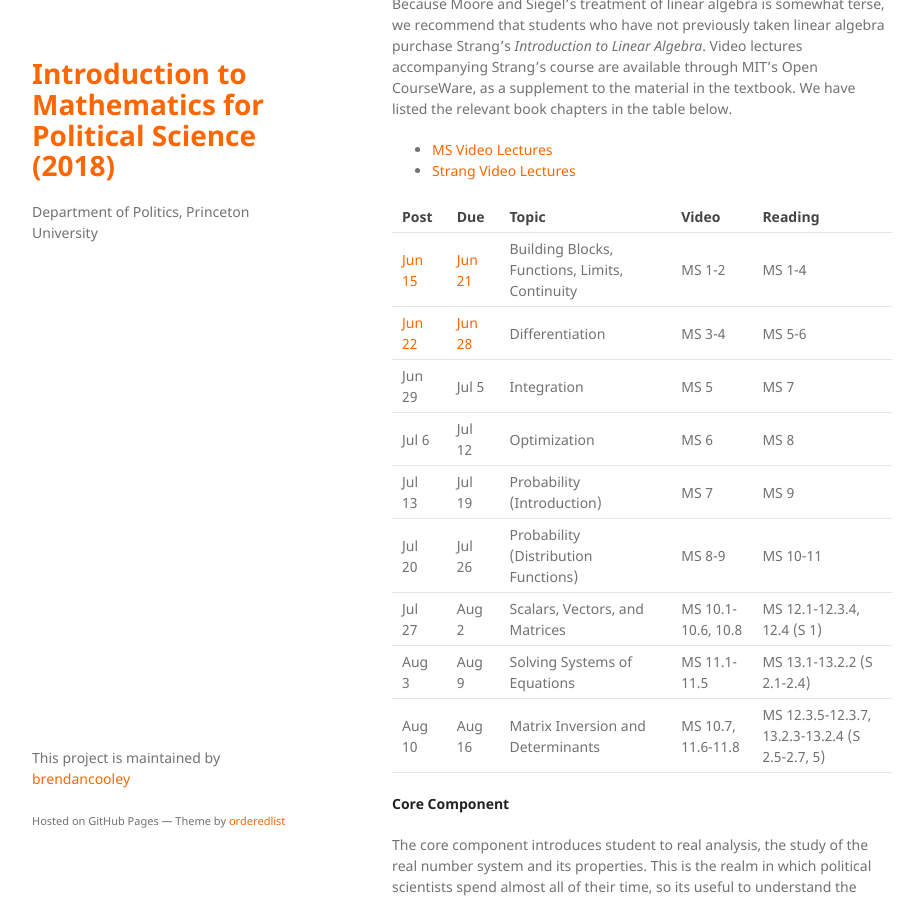
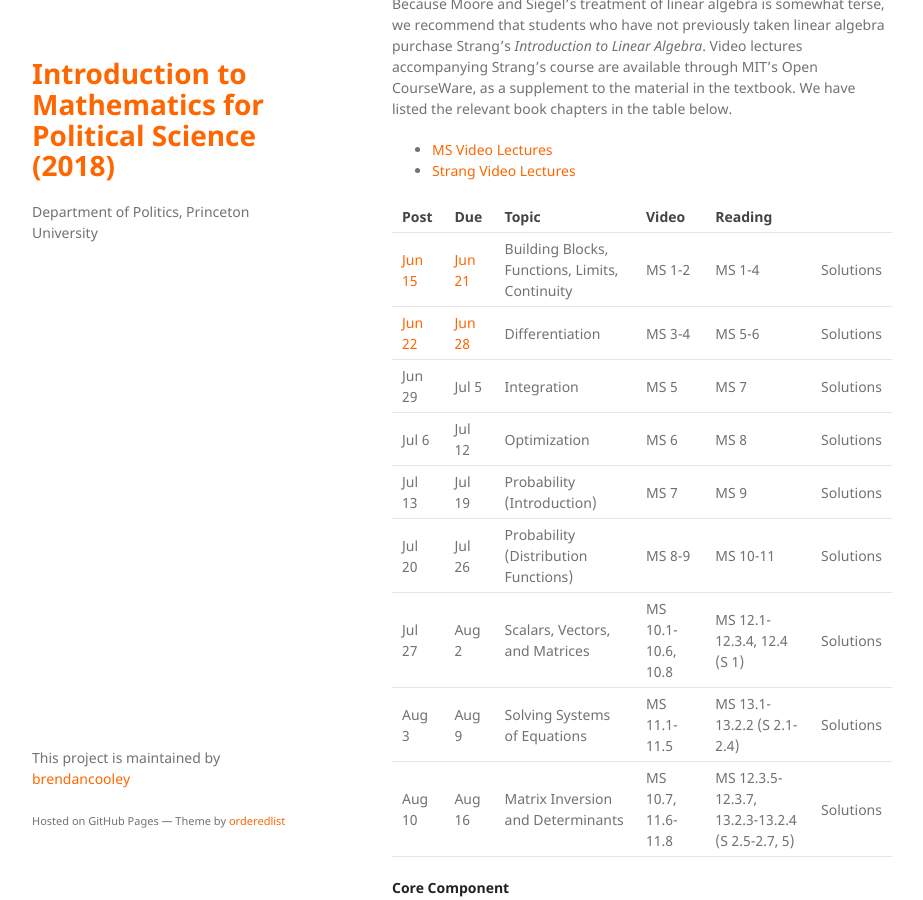
Before and after one commit to brendancooley/imps2019, a Jekyll site: the page built from index.md, in a window 1280 px wide and 900 px high, scrolled down 2632 px. Shown: the whole window, without its empty margins (178-1101 px from the left). Built offline with Jekyll 4.4.1, drawn with Linux system fonts in a browser that asks for light colours; nearby versions of some CDN libraries; a script that is not in the unit is left out; our own code applies the rules of GitHub Pages for plain Markdown files.

Commit message:
solutions field

```diff
--- a/index.md
+++ b/index.md
@@ -71,16 +71,16 @@ Because Moore and Siegel's treatment of linear algebra is somewhat terse, we rec
 - [Strang Video Lectures](https://ocw.mit.edu/courses/mathematics/18-06-linear-algebra-spring-2010/video-lectures/)
 
 | Post   | Due    | Topic                                          | Video              | Reading                                        |
-|--------|--------|------------------------------------------------|--------------------|------------------------------------------------|
-| [Jun 15](https://rawgit.com/brendancooley/imps2018/master/psets/PS1.pdf) | [Jun 21](https://www.dropbox.com/request/2qDgPFUU9eA8OHMBvPEk) | Building Blocks, Functions, Limits, Continuity | MS 1-2             | MS 1-4                                         |
-| [Jun 22](https://rawgit.com/brendancooley/imps2018/master/psets/PS2.pdf) | [Jun 28](https://www.dropbox.com/request/0LREaBVccW7VKUZ5YwYN) | Differentiation                                | MS 3-4             | MS 5-6                                         |
-| Jun 29 | Jul 5  | Integration                                    | MS 5               | MS 7                                           |
-| Jul 6  | Jul 12 | Optimization                                   | MS 6               | MS 8                                           |
-| Jul 13 | Jul 19 | Probability (Introduction)                     | MS 7               | MS 9                                           |
-| Jul 20 | Jul 26 | Probability (Distribution Functions)           | MS 8-9             | MS 10-11                                       |
-| Jul 27 | Aug 2  | Scalars, Vectors, and Matrices                 | MS 10.1-10.6, 10.8 | MS 12.1-12.3.4, 12.4 (S 1)                     |
-| Aug 3  | Aug 9  | Solving Systems of Equations                   | MS 11.1-11.5       | MS 13.1-13.2.2 (S 2.1-2.4)                     |
-| Aug 10 | Aug 16 | Matrix Inversion and Determinants              | MS 10.7, 11.6-11.8 | MS 12.3.5-12.3.7, 13.2.3-13.2.4 (S 2.5-2.7, 5) |
+|--------|--------|------------------------------------------------|--------------------|------------------------------------------------|---|
+| [Jun 15](https://rawgit.com/brendancooley/imps2018/master/psets/PS1.pdf) | [Jun 21](https://www.dropbox.com/request/2qDgPFUU9eA8OHMBvPEk) | Building Blocks, Functions, Limits, Continuity | MS 1-2             | MS 1-4                                         | Solutions |
+| [Jun 22](https://rawgit.com/brendancooley/imps2018/master/psets/PS2.pdf) | [Jun 28](https://www.dropbox.com/request/0LREaBVccW7VKUZ5YwYN) | Differentiation                                | MS 3-4             | MS 5-6                                         | Solutions |
+| Jun 29 | Jul 5  | Integration                                    | MS 5               | MS 7                                           | Solutions |
+| Jul 6  | Jul 12 | Optimization                                   | MS 6               | MS 8                                           | Solutions |
+| Jul 13 | Jul 19 | Probability (Introduction)                     | MS 7               | MS 9                                           | Solutions |
+| Jul 20 | Jul 26 | Probability (Distribution Functions)           | MS 8-9             | MS 10-11                                       | Solutions |
+| Jul 27 | Aug 2  | Scalars, Vectors, and Matrices                 | MS 10.1-10.6, 10.8 | MS 12.1-12.3.4, 12.4 (S 1)                     | Solutions |
+| Aug 3  | Aug 9  | Solving Systems of Equations                   | MS 11.1-11.5       | MS 13.1-13.2.2 (S 2.1-2.4)                     | Solutions |
+| Aug 10 | Aug 16 | Matrix Inversion and Determinants              | MS 10.7, 11.6-11.8 | MS 12.3.5-12.3.7, 13.2.3-13.2.4 (S 2.5-2.7, 5) | Solutions |
 
 **Core Component**
 
```
